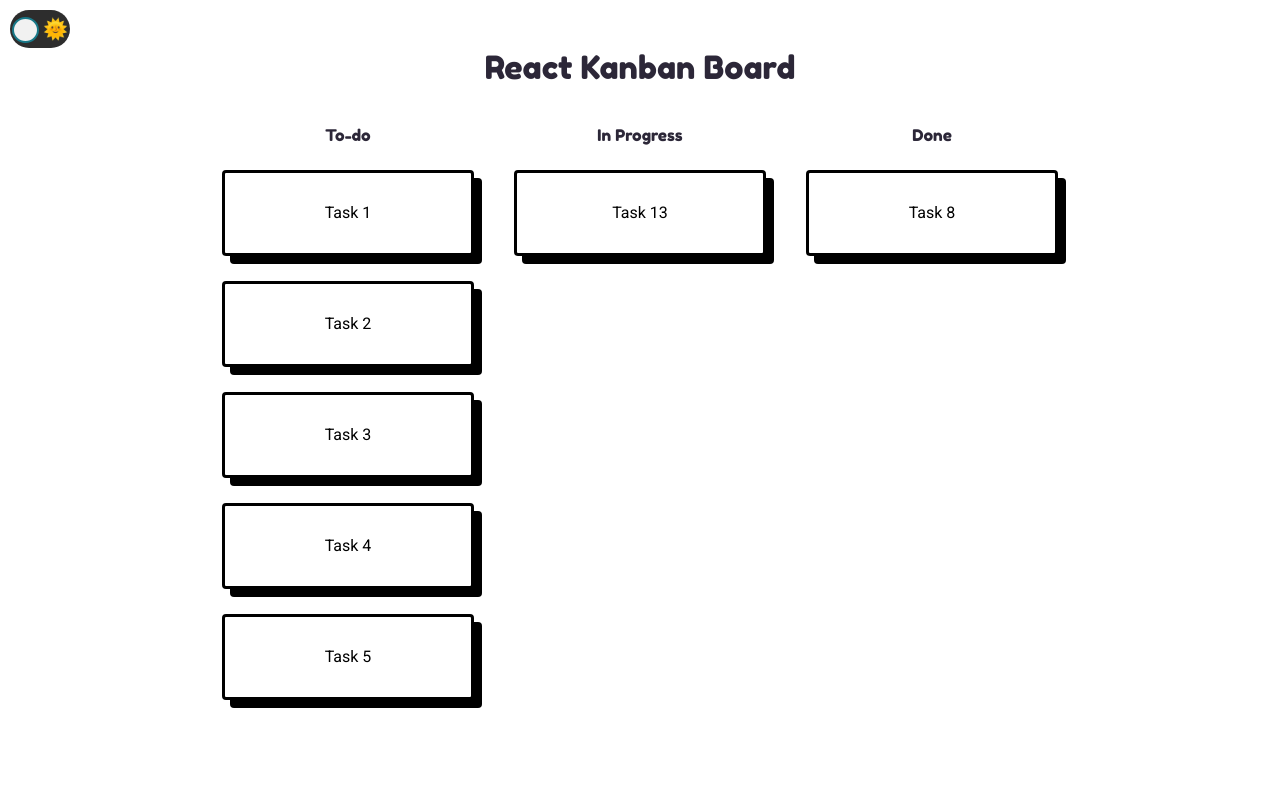
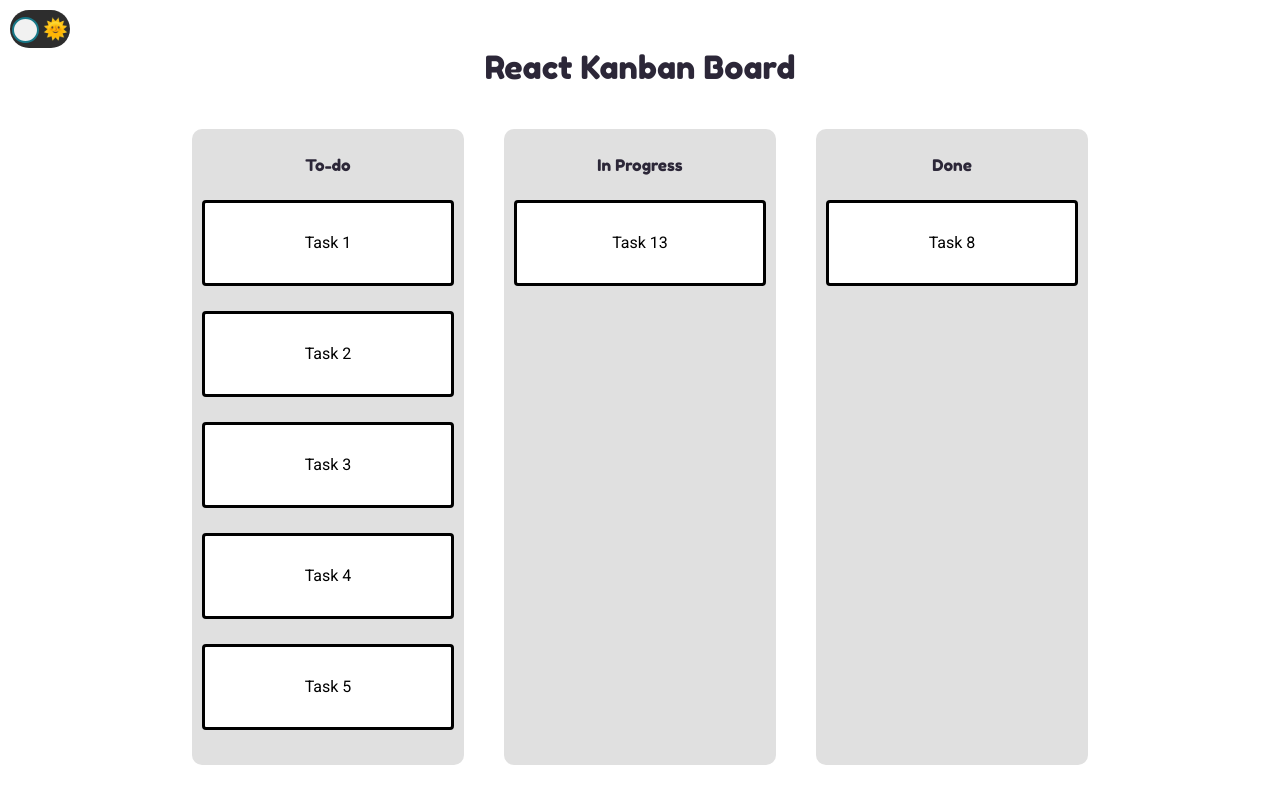
Before and after one commit to mpsalome/react-kanban-board, a React (Create React App) app: page / in a window 1280 px wide. Built offline with nearby package versions, Linux system fonts and the light colour scheme.

Commit message:
Added background to the columns

```diff
--- a/src/components/Column.js
+++ b/src/components/Column.js
@@ -13,8 +13,10 @@ export const Column = (props) => {
 };
 
 const List = styled.ul`
-  padding: 0;
-  margin: 0 20px;
+  padding: 10px;
+  border-radius: 10px;
+  margin: 20px;
+  background: ${(props) => props.theme.columnBackground};
 `;
 
 const Title = styled.p`
--- a/src/components/Kaban.js
+++ b/src/components/Kaban.js
@@ -40,6 +40,8 @@ const TodoContainer = styled.section`
 const ColumWrapper = styled.div`
   display: flex;
   flex-direction: row;
+  flex-wrap: wrap;
+  justify-content: center;
 `;
 
 // const AddTodoContainer = styled.form`
--- a/src/components/ListItem.js
+++ b/src/components/ListItem.js
@@ -20,7 +20,6 @@ const Container = styled.li`
     height: 80px;
     width: 246px;
     margin: 25px 0;
-    box-shadow: 0.5rem 0.5rem 0 #000;
     background-color: #fff;
 `;
 
--- a/src/styles/themes/darkTheme.js
+++ b/src/styles/themes/darkTheme.js
@@ -5,4 +5,5 @@ export const darkTheme = {
   text: '#fff',
   accent: '#8A85FF',
   darkAccent: '#3e39b3',
+  columnBackground: '#393838'
 };
--- a/src/styles/themes/lightTheme.js
+++ b/src/styles/themes/lightTheme.js
@@ -5,4 +5,5 @@ export const lightTheme = {
   text: '#2C2738',
   accent: '#fab700',
   darkAccent: '#dea917',
+  columnBackground: '#e0e0e0'
 };
```
